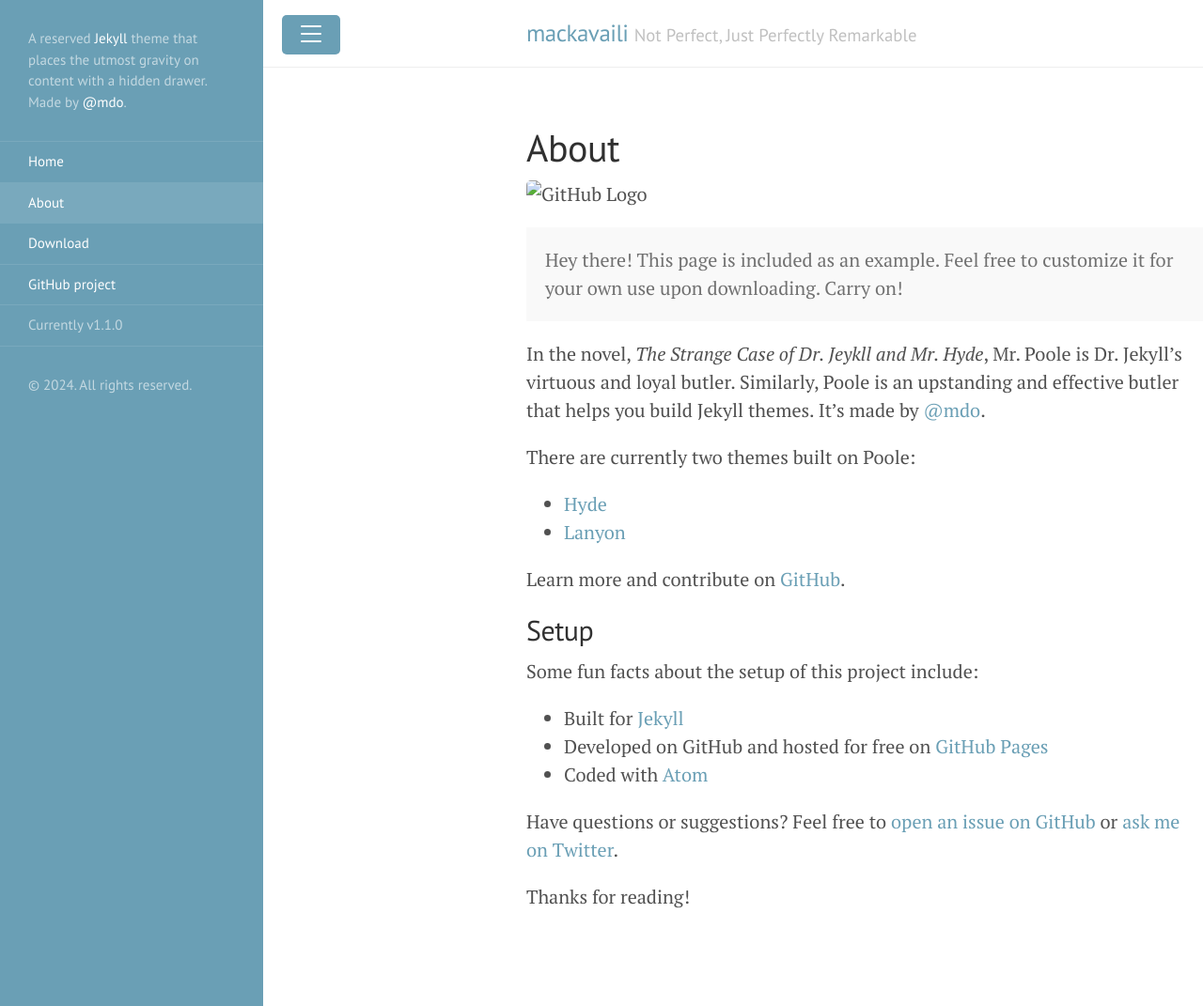
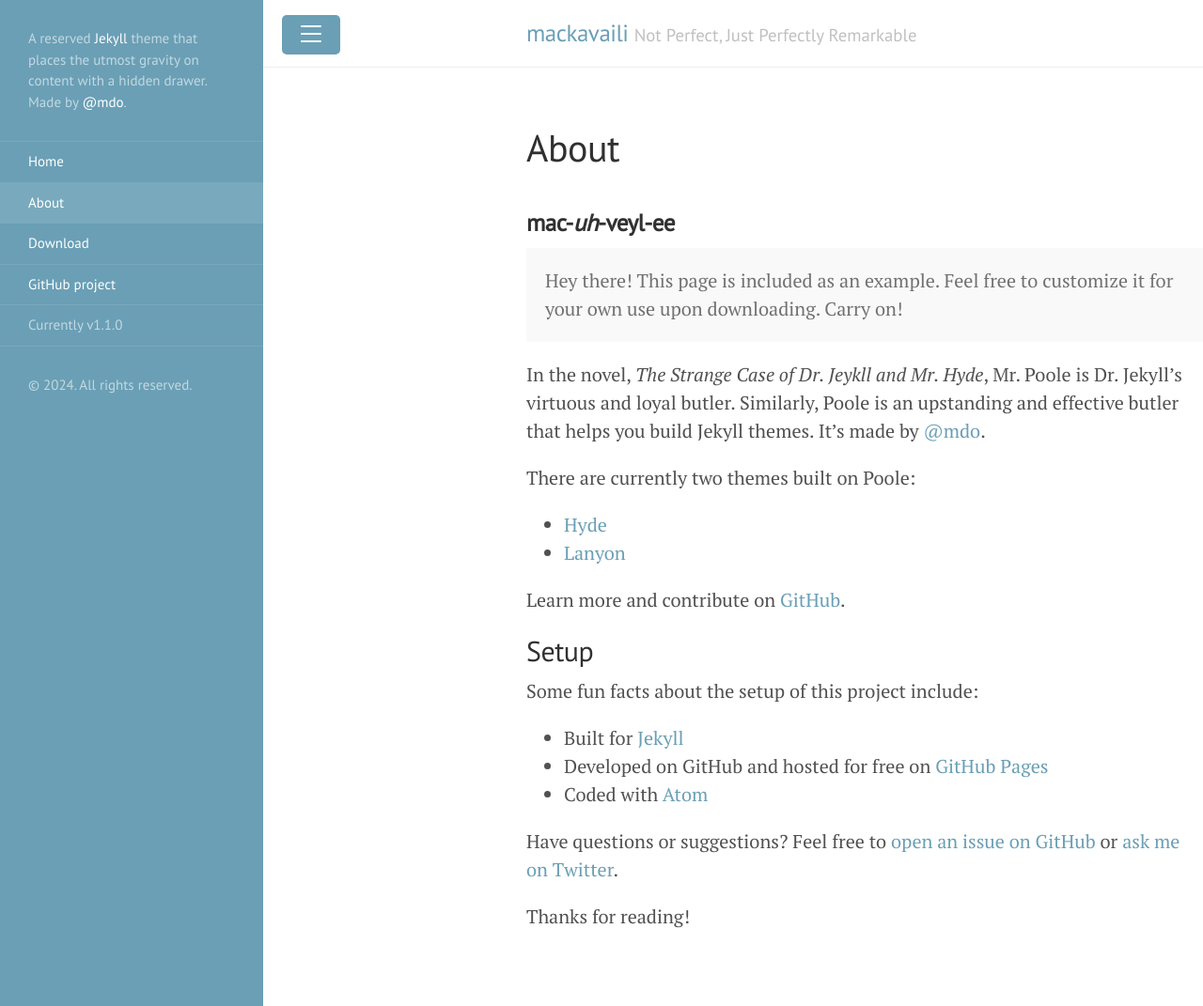
Before and after one commit to mackavaili/mackavaili.github.io, a Jekyll site: the page built from about.md, in a window 1280 px wide and 1071 px high. Shown: the whole window at 94% size. Built offline with Jekyll 4.4.1, drawn with Linux system fonts in a browser that asks for light colours.

Commit message:
Update about.md

```diff
--- a/about.md
+++ b/about.md
@@ -2,7 +2,9 @@
 layout: page
 title: About
 ---
-![GitHub Logo](img/Vail_Seat.png)
+
+<img scr="img/Vail_Seat.png" />
+<h3><b>mac-<i>uh</i>-veyl-ee</b></h3>
 
 
 <p class="message">
```
